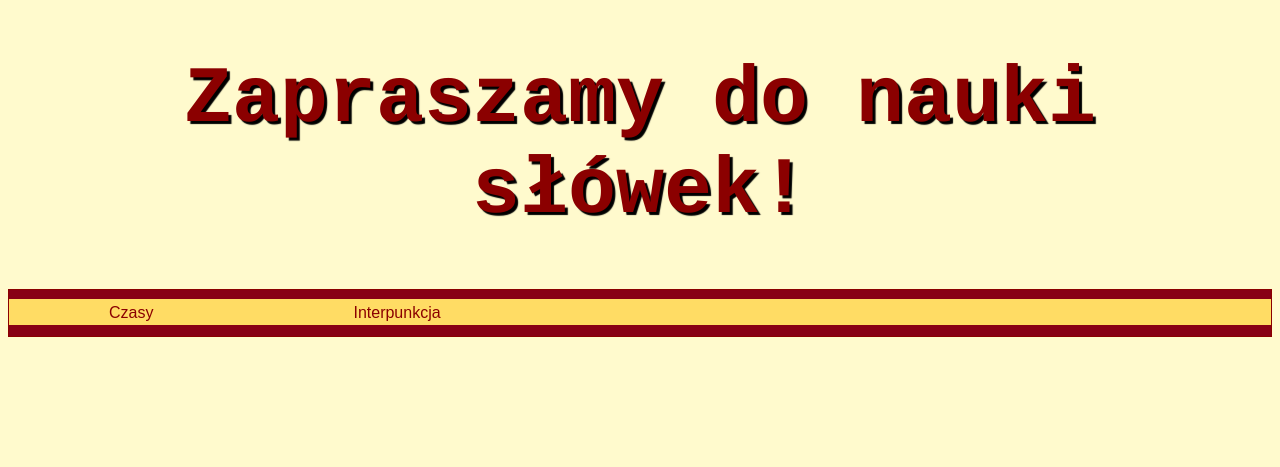
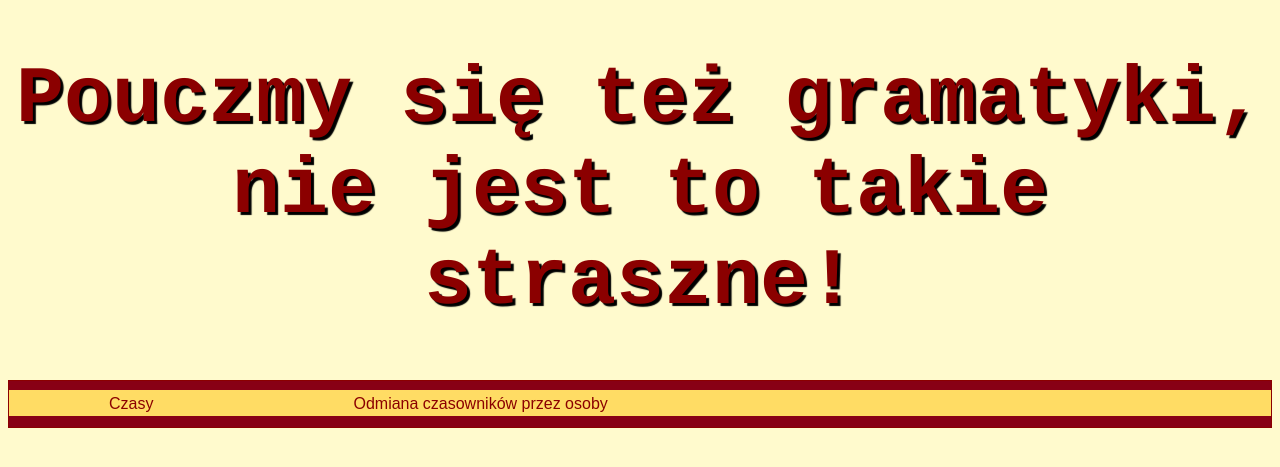
Before and after one commit to KKarolinaKK/Nauka_jezyka_hiszpanskiego, a Django app: page /gramatyka/ in a window 1280 px wide. Shown: the part 102-569 px from the top of the page. Run offline with Django 3.2, Linux system fonts and the light colour scheme.

Commit message:
małe zmiany

```diff
--- a/uploads/templates/gramatyka.html
+++ b/uploads/templates/gramatyka.html
@@ -3,7 +3,7 @@
 {% load static %}
 
 {% block content %}
-<h1>Zapraszamy do nauki słówek!</h1>
+<h1>Pouczmy się też gramatyki, nie jest to takie straszne!</h1>
 
 <!DOCTYPE html>
 <html>
@@ -12,7 +12,7 @@
       <nav>
           <ul>
               <li><a href="{% url 'czasy' %}">Czasy</a></li>
-              <li><a href="{% url 'interpunkcja' %}">Interpunkcja</a></li>
+              <li><a href="{% url 'odmiana' %}">Odmiana czasowników przez osoby</a></li>
           </ul>
       </nav>
     </header>
```
